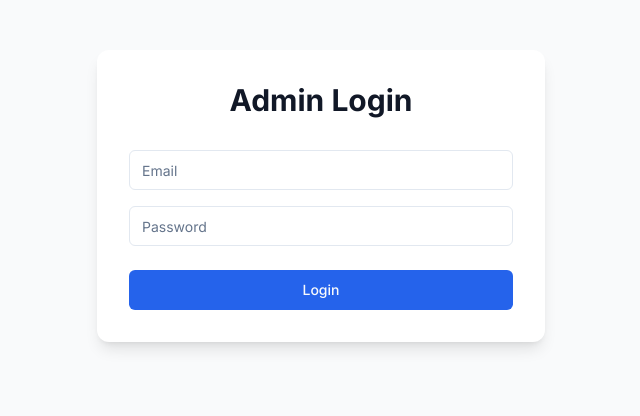
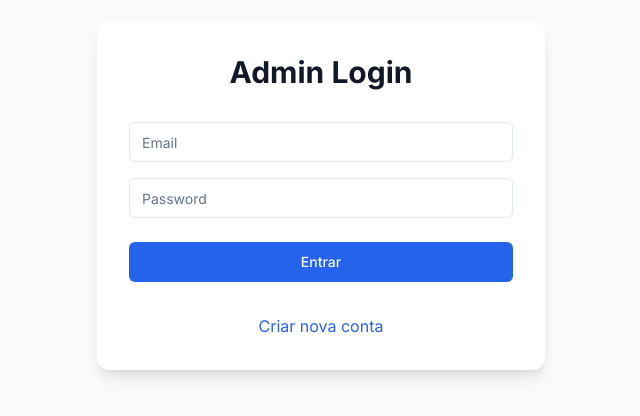
Before and after one commit to luizgiprok/zero-a-milhao-landing, a React (Vite) app: page /auth in a window 1280 px wide. Shown: the part 204-620 px from the top of the page, without its empty margins (319-959 px from the left). Built offline with nearby package versions, Linux system fonts and the light colour scheme.

Commit message:
feat: Add user creation option to login page
Adds functionality to create a new user from the login page.

```diff
--- a/src/pages/Auth.tsx
+++ b/src/pages/Auth.tsx
@@ -10,6 +10,7 @@ const Auth = () => {
   const [email, setEmail] = useState("");
   const [password, setPassword] = useState("");
   const [loading, setLoading] = useState(false);
+  const [isLogin, setIsLogin] = useState(true);
   const navigate = useNavigate();
 
   useEffect(() => {
@@ -22,15 +23,39 @@ const Auth = () => {
     checkSession();
   }, [navigate]);
 
-  const handleLogin = async (e: React.FormEvent) => {
+  const handleAuth = async (e: React.FormEvent) => {
     e.preventDefault();
     setLoading(true);
     try {
-      const { error } = await supabase.auth.signInWithPassword({
-        email,
-        password,
-      });
-      if (error) throw error;
+      let authResponse;
+
+      if (isLogin) {
+        authResponse = await supabase.auth.signInWithPassword({
+          email,
+          password,
+        });
+      } else {
+        authResponse = await supabase.auth.signUp({
+          email,
+          password,
+        });
+      }
+
+      if (authResponse.error) throw authResponse.error;
+
+      if (!isLogin) {
+        // Call the create_new_admin function after successful signup
+        const { error: adminError } = await supabase.rpc('create_new_admin', {
+          admin_email: email,
+        });
+
+        if (adminError) throw adminError;
+
+        toast.success("Conta criada com sucesso! Faça login para continuar.");
+        setIsLogin(true);
+        return;
+      }
+
       navigate("/admin");
     } catch (error: any) {
       toast.error(error.message);
@@ -44,10 +69,10 @@ const Auth = () => {
       <div className="max-w-md w-full space-y-8 p-8 bg-white rounded-xl shadow-lg">
         <div>
           <h2 className="text-center text-3xl font-bold text-gray-900">
-            Admin Login
+            {isLogin ? "Admin Login" : "Criar Conta Admin"}
           </h2>
         </div>
-        <form className="mt-8 space-y-6" onSubmit={handleLogin}>
+        <form className="mt-8 space-y-6" onSubmit={handleAuth}>
           <div className="space-y-4">
             <Input
               type="email"
@@ -69,9 +94,18 @@ const Auth = () => {
             className="w-full"
             disabled={loading}
           >
-            {loading ? "Logging in..." : "Login"}
+            {loading ? "Processando..." : isLogin ? "Entrar" : "Criar Conta"}
           </Button>
         </form>
+        <div className="text-center">
+          <button
+            type="button"
+            onClick={() => setIsLogin(!isLogin)}
+            className="text-primary hover:underline"
+          >
+            {isLogin ? "Criar nova conta" : "Já tenho uma conta"}
+          </button>
+        </div>
       </div>
     </div>
   );
```
